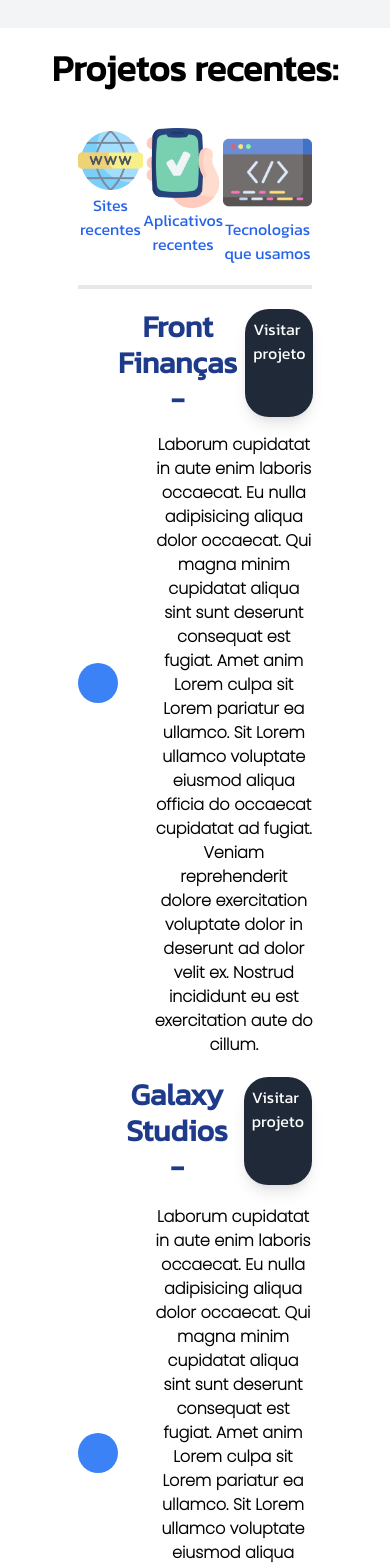
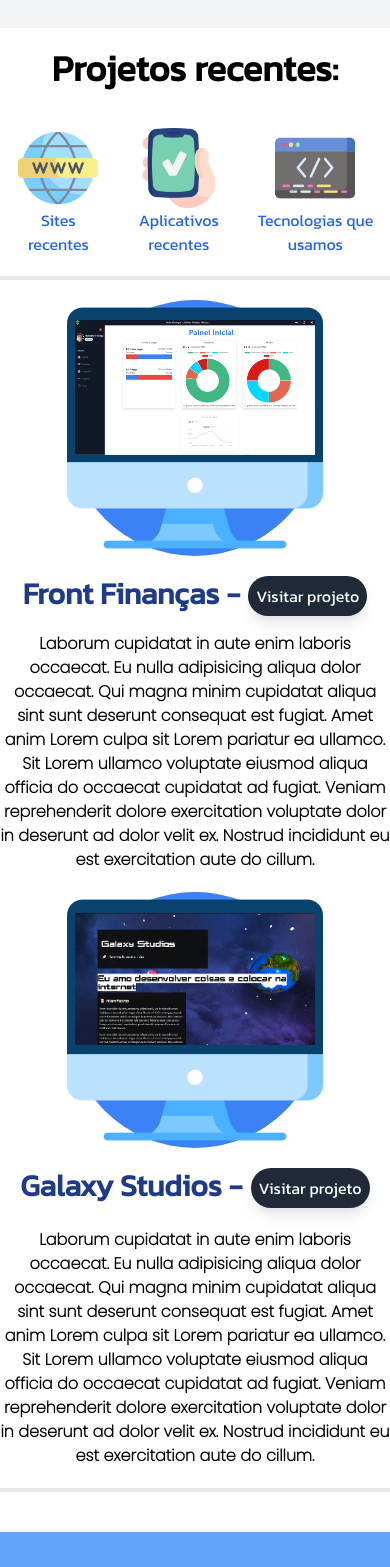
Before and after one commit to emanoel3578/portfolio-website, a Vue app: page / in a window 390 px wide. Shown: the part 1180-2747 px from the top of the page. Built offline with nearby package versions, Linux system fonts and the light colour scheme.

Commit message:
adicionado a parte mobile das minor tabs sites recentes e aplicativos recentes, antes de modificar tecnologias

```diff
--- a/src/components/Projetos.vue
+++ b/src/components/Projetos.vue
@@ -5,17 +5,17 @@
                 <p class="font-bold text-4xl mb-10 font-kanit font-bold">Projetos recentes:</p>
             </div>
 
-            <div class="flex justify-around border-b-4 border-grey-200 w-3/5 mx-auto my-0 pb-5 mb-5 font-kanit">
-                <div class="text-center transition duration-500 ease-in-out transform hover:-translate-y-1 hover:scale-110" @click="sites = true, aplicativos = false, tecnologias = false">
-                    <img class="cursor-pointer" src="img/website.png">
+            <div class="flex md:justify-around border-b-4 items-center border-grey-200 md:w-3/5 mx-auto my-0 pb-5 mb-5 font-kanit">
+                <div class="text-center px-4 md:px-0 transition duration-500 ease-in-out transform hover:-translate-y-1 hover:scale-110" @click="sites = true, aplicativos = false, tecnologias = false">
+                    <img class="cursor-pointer w-20 md:w-auto mx-auto my-0" src="img/website.png" >
                     <p class="cursor-pointer text-blue-600 hover:text-black">Sites recentes</p>
                 </div>
                 <div class="text-center transition duration-500 ease-in-out transform hover:-translate-y-1 hover:scale-110" @click="sites = false, aplicativos = true, tecnologias = false">
-                    <img class="cursor-pointer" src="img/application.png">
+                    <img class="cursor-pointer w-20 md:w-auto mx-auto my-0" src="img/application.png">
                     <p class="cursor-pointer text-blue-600 hover:text-black">Aplicativos recentes</p>
                 </div>
                 <div class="text-center transition duration-500 ease-in-out transform hover:-translate-y-1 hover:scale-110" @click="sites = false, aplicativos = false, tecnologias = true">
-                    <img class="cursor-pointer" src="img/program.png">
+                    <img class="cursor-pointer w-20 md:w-auto mx-auto my-0" src="img/program.png">
                     <p class="cursor-pointer text-blue-600 hover:text-black">Tecnologias que usamos</p>
                 </div>
             </div>
@@ -23,13 +23,13 @@
 
         <transition name="fade">
             <div v-if="sites" class="">
-                <div class="flex w-3/5 mx-auto my-0 items-center mb-5">
-                    <div class="flex rounded-full bg-blue-500 w-full">
-                        <img class="p-5 transition duration-500 ease-in-out transform hover:-translate-y-1 hover:scale-110" src="img/computer.png">
+                <div class="flex flex-col md:flex md:flex-row md:w-3/5 mx-auto my-0 items-center mb-5">
+                    <div class="flex justify-center rounded-full bg-blue-500 md:w-full">
+                        <img class="md:p-5 transition duration-500 ease-in-out transform hover:-translate-y-1 hover:scale-110" src="img/computer.png">
                     </div>
 
                     <div class="flex flex-col">
-                        <div class="flex justify-center transition duration-500 ease-in-out transform hover:-translate-y-1 hover:scale-110 mb-4">
+                        <div class="flex justify-center mt-5 md:mt-0 transition duration-500 ease-in-out transform hover:-translate-y-1 hover:scale-110 mb-4">
                             <div class="text-center text-3xl">
                                 <p class="font-kanit text-blue-900 font-semibold">Front Finanças - </p>
                             </div>
@@ -41,7 +41,7 @@
                             </div>
                         </div>
 
-                        <div class="text-center ml-9">
+                        <div class="text-center md:ml-9">
                             <p class="font-poppins font-semibold transition duration-500 ease-in-out transform hover:-translate-y-1 hover:scale-110">Laborum cupidatat in aute enim laboris occaecat. Eu nulla adipisicing aliqua dolor occaecat. Qui magna minim cupidatat aliqua sint sunt deserunt consequat est fugiat. Amet anim Lorem culpa sit Lorem pariatur ea ullamco. Sit Lorem ullamco voluptate eiusmod aliqua officia do occaecat cupidatat ad fugiat. Veniam reprehenderit dolore exercitation voluptate dolor in deserunt ad dolor velit ex. Nostrud incididunt eu est exercitation aute do cillum.</p>
                         </div>
 
@@ -50,13 +50,13 @@
 
 
 
-                <div class="flex w-3/5 mx-auto my-0  items-center mb-5">
-                    <div class="flex rounded-full bg-blue-500 w-full">
-                        <img class="p-5 transition duration-500 ease-in-out transform hover:-translate-y-1 hover:scale-110" src="img/computer2.png">
+                <div class="flex flex-col md:flex md:flex-row md:w-3/5 mx-auto my-0  items-center mb-5">
+                    <div class="flex justify-center rounded-full bg-blue-500 md:w-full">
+                        <img class="md:p-5 transition duration-500 ease-in-out transform hover:-translate-y-1 hover:scale-110" src="img/computer2.png">
                     </div>
 
                     <div class="flex flex-col">
-                        <div class="flex justify-center transition duration-500 ease-in-out transform hover:-translate-y-1 hover:scale-110 mb-5">
+                        <div class="flex justify-center mt-5 md:mt-0 transition duration-500 ease-in-out transform hover:-translate-y-1 hover:scale-110 mb-5">
                             <div class="text-center text-3xl">
                                 <p class="font-kanit text-blue-900 font-semibold ">Galaxy Studios -</p>
                             </div>
@@ -68,7 +68,7 @@
                             </div>
                         </div>
 
-                        <div class="text-center ml-9">
+                        <div class="text-center md:ml-9">
                             <p class="font-poppins font-semibold transition duration-500 ease-in-out transform hover:-translate-y-1 hover:scale-110">Laborum cupidatat in aute enim laboris occaecat. Eu nulla adipisicing aliqua dolor occaecat. Qui magna minim cupidatat aliqua sint sunt deserunt consequat est fugiat. Amet anim Lorem culpa sit Lorem pariatur ea ullamco. Sit Lorem ullamco voluptate eiusmod aliqua officia do occaecat cupidatat ad fugiat. Veniam reprehenderit dolore exercitation voluptate dolor in deserunt ad dolor velit ex. Nostrud incididunt eu est exercitation aute do cillum.</p>
                         </div>
                     </div>
@@ -78,19 +78,19 @@
 
         <transition name="fade">
             <div v-if="aplicativos">
-                <div class="flex w-3/5 mx-auto my-0  items-center mb-5">
+                <div class="flex flex-col md:flex md:flex-row md:w-3/5 mx-auto my-0  items-center mb-5">
                     <div class="flex rounded-full bg-blue-500 w-full items-center">
                         <img class="mx-auto my-0 transition duration-500 ease-in-out transform hover:-translate-y-1 hover:scale-110" src="img/computer.png">
                     </div>
 
                     <div class="flex flex-col">
                         <div class="flex justify-center transition duration-500 ease-in-out transform hover:-translate-y-1 hover:scale-110 mb-5">
-                            <div class="text-center text-3xl mb-2">
+                            <div class="text-center text-3xl mt-4 md:mt-0 md:mb-2">
                                 <p class="font-semibold font-kanit transition duration-500 ease-in-out transform hover:-translate-y-1 hover:scale-110 text-blue-900 font-semibold">Front Finanças APP -</p>
                             </div>
 
-                            <div class="flex justify-center ml-2">
-                                <p class="p-2 font-kanit rounded-3xl bg-gray-800 text-white border-3 border-gray-100 bg-gradient-to-r hover:from-blue-500 hover:to-purple-400 hover:text-white cursor-pointer shadow-lg">
+                            <div class="flex justify-center items-center ml-2">
+                                <p class="p-1 md:p-2 text-center font-kanit rounded-3xl bg-gray-800 text-white border-3 border-gray-100 bg-gradient-to-r hover:from-blue-500 hover:to-purple-400 hover:text-white cursor-pointer shadow-lg">
                                     Visitar projeto
                                 </p>
                             </div>
@@ -100,8 +100,8 @@
                             <p class="font-kanit transition duration-500 ease-in-out transform hover:-translate-y-1 hover:scale-110">Laborum cupidatat in aute enim laboris occaecat. Eu nulla adipisicing aliqua dolor occaecat. Qui magna minim cupidatat aliqua sint sunt deserunt consequat est fugiat. Amet anim Lorem culpa sit Lorem pariatur ea ullamco. Sit Lorem ullamco voluptate eiusmod aliqua officia do occaecat cupidatat ad fugiat. Veniam reprehenderit dolore exercitation voluptate dolor in deserunt ad dolor velit ex. Nostrud incididunt eu est exercitation aute do cillum.</p>
                         </div>
                     </div>
-                    <div class="flex bg-blue-500 rounded-full w-full">
-                        <img src="img/phoneframe.png" class="transition duration-500 ease-in-out transform hover:-translate-y-1 hover:scale-110">
+                    <div class="flex bg-blue-500 justify-center rounded-full w-full">
+                        <img src="img/phoneframe.png" class="w-3/4 md:w-auto transition duration-500 ease-in-out transform hover:-translate-y-1 hover:scale-110">
                     </div>
                 </div>
             </div>
@@ -131,7 +131,7 @@
             </div>
         </transition>
 
-        <div class="flex justify-around border-b-4 border-grey-200 w-3/5 mx-auto mb-10"></div>
+        <div class="flex justify-around border-b-4 border-grey-200 md:w-3/5 mx-auto mb-10"></div>
 
     </div>
 </template>
```
